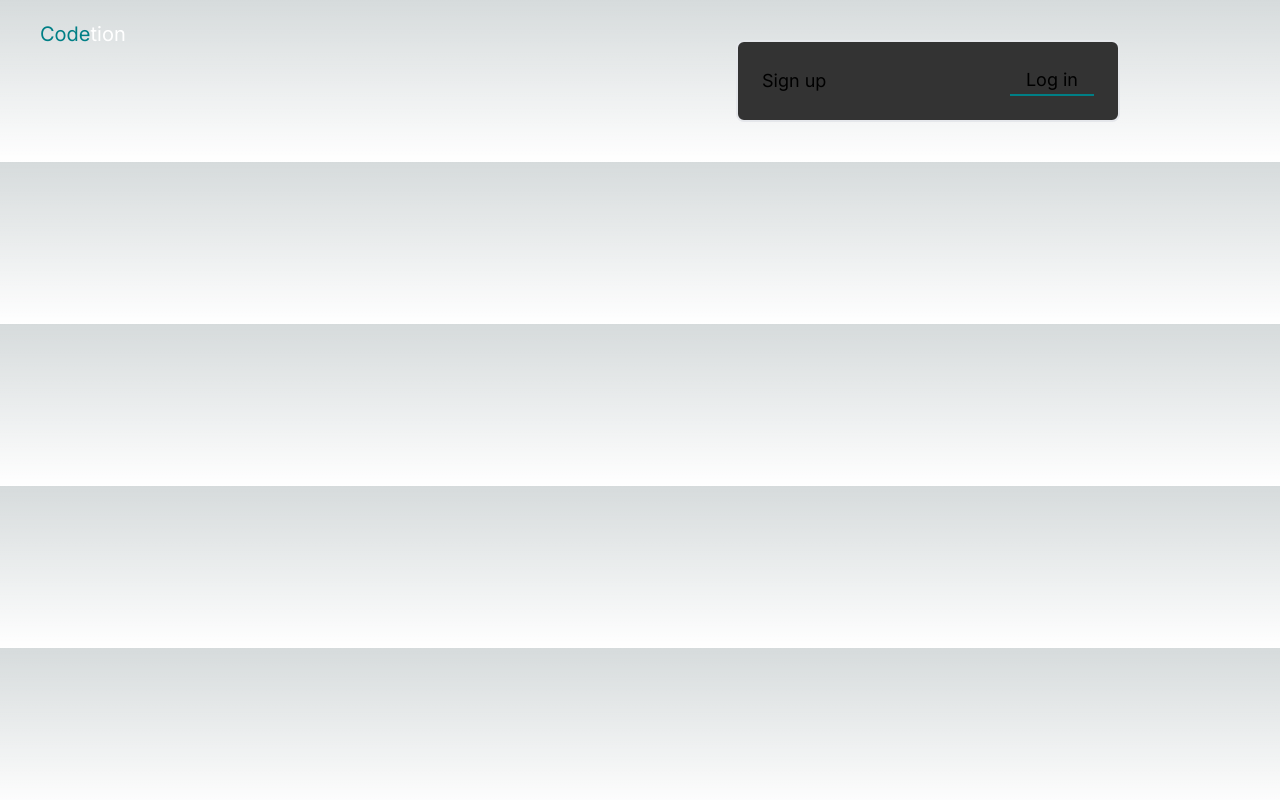
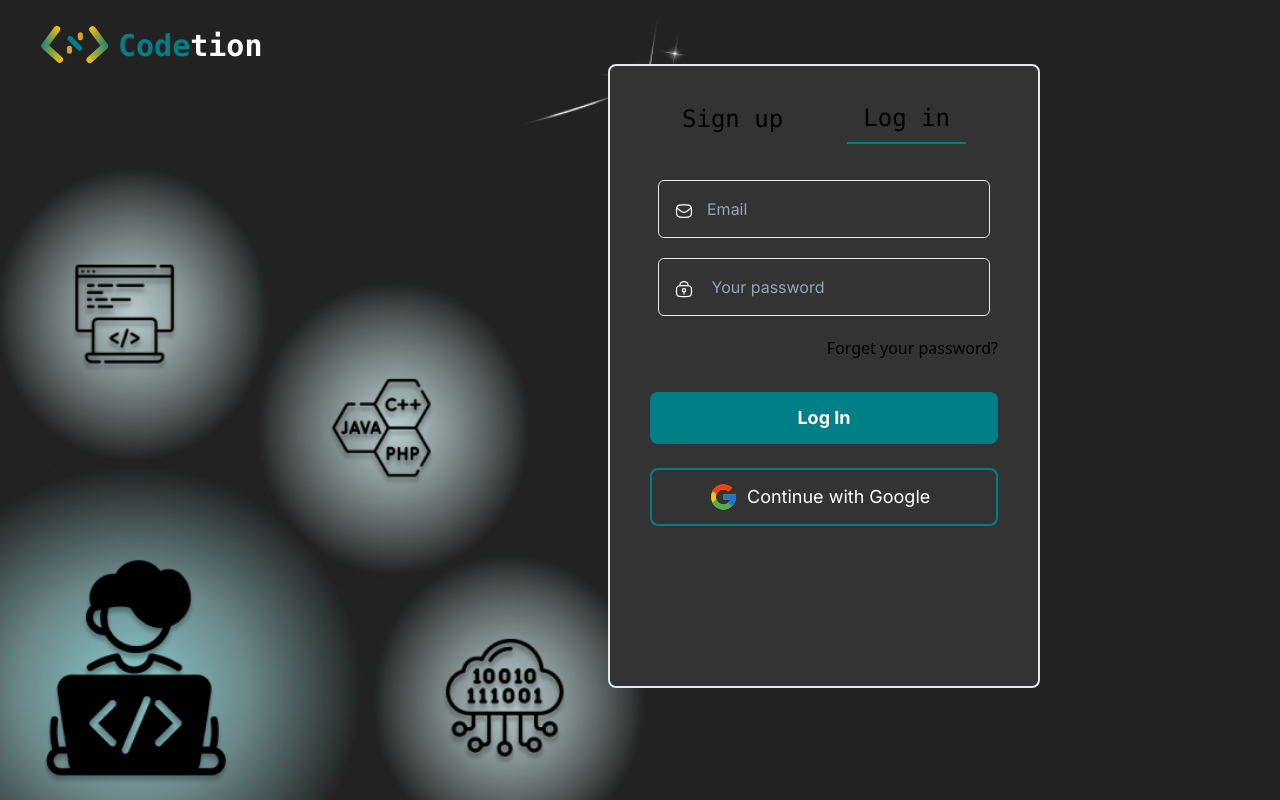
Before and after one commit to AVtheking/CODETION, a Next.js app: page /login in a window 1280 px wide. Built offline with nearby package versions, Linux system fonts and the light colour scheme.

Commit message:
auth ui done

```diff
--- a/src/app/globals.css
+++ b/src/app/globals.css
@@ -2,11 +2,7 @@
 @tailwind components;
 @tailwind utilities;
 
-:root {
-  --foreground-rgb: 0, 0, 0;
-  --background-start-rgb: 214, 219, 220;
-  --background-end-rgb: 255, 255, 255;
-}
+
 
 @media (prefers-color-scheme: dark) {
   :root {
@@ -17,11 +13,9 @@
 }
 
 body {
+
+    width: 100vw;
+    height: 100vh;
   color: rgb(var(--foreground-rgb));
-  background: linear-gradient(
-      to bottom,
-      transparent,
-      rgb(var(--background-end-rgb))
-    )
-    rgb(var(--background-start-rgb));
+
 }
--- a/src/app/login/page.tsx
+++ b/src/app/login/page.tsx
@@ -1,20 +1,102 @@
+import Image from "next/image";
 import Link from "next/link";
-
+import google from "../../../public/google.svg";
+import logo from "../../../public/logo.svg";
+import Button from "../Components/Button";
 export default function Home() {
-    return (
-      <div className="flex h-full w-full">
-      <div className="ml-10 mt-5 text-xl  flex flex-row">
-        <h1>
-        <span className="text-headingColor">Code</span>
+  return (
+    <div className="flex h-full w-full  bg-backgroundColor bg-[url('../../public/bg.png')] bg-cover">
+      <div className="ml-10 mt-6 items-start   flex flex-row">
+        <Image src={logo} alt="logo" width={70} height={70} />
+        <h1 className="text-3xl items-center ml-2 mt-1 font-mono font-semibold">
+          <span className="text-headingColor">Code</span>
           <span className="text-white">tion</span>
         </h1>
+      </div>
+      <div className=" flex flex-col  ml-auto mr-60 mb-28 px-10 mt-16 h-auto  bg-authContainer rounded-lg border-2">
+        <div className="flex justify-between px-8  py-9  items-center w-full ">
+          <h1 className="text-2xl  cursor-pointer pb-2 font-mono font-medium">
+            <Link href="/">Sign up</Link>
+
+          </h1>
+          <h1 className="text-2xl cursor-pointer font-mono pb-2  border-b-2 px-4 font-medium   border-b-headingColor ">
+            Log in
+          </h1>
         </div>
-        <div className=" flex  ml-auto mr-40 mb-10  mt-10 w-96 bg-authContainer rounded-lg border-2" >
-        <div className="flex justify-between p-6 items-center w-full ">
-            <h1 className="text-lg cursor-pointer"><Link href="/">Sign up   </Link></h1>
-            <h1 className="text-lg   cursor-pointer  border-b-2 border-b-headingColor px-4">Log in</h1>
+        <form className="bg-authContainer px-2 rounded  ">
+
+
+          <div className="relative flex items-center">
+            <input
+              className="border rounded-md px-12 py-4 mb-5 bg-authContainer w-full  focus:border-headingColor  focus:outline-none "
+              id="Email"
+              placeholder="Email"
+              type="text"
+            ></input>
+            <div className="absolute inset-y-0 left-0 pl-4 pb-4  flex items-center pointer-events-none">
+              <svg
+                width="20"
+                height="20"
+                viewBox="0 0 24 24"
+                fill="none"
+                xmlns="http://www.w3.org/2000/svg"
+              >
+                <path
+                  d="M3 12C3 9.67029 3 8.50544 3.3806 7.58658C3.88807 6.36144 4.86144 5.38807 6.08658 4.8806C7.00544 4.5 8.17029 4.5 10.5 4.5H13.5C15.8297 4.5 16.9946 4.5 17.9134 4.8806C19.1386 5.38807 20.1119 6.36144 20.6194 7.58658C21 8.50544 21 9.67029 21 12V12C21 14.3297 21 15.4946 20.6194 16.4134C20.1119 17.6386 19.1386 18.6119 17.9134 19.1194C16.9946 19.5 15.8297 19.5 13.5 19.5H10.5C8.17029 19.5 7.00544 19.5 6.08658 19.1194C4.86144 18.6119 3.88807 17.6386 3.3806 16.4134C3 15.4946 3 14.3297 3 12V12Z"
+                  stroke="white"
+                  stroke-width="1.5"
+                  stroke-linejoin="round"
+                />
+                <path
+                  d="M3 8L6.47486 10.7025C8.82448 12.5299 9.99929 13.4436 11.3413 13.6221C11.7788 13.6802 12.222 13.6802 12.6595 13.622C14.0015 13.4436 15.1762 12.5298 17.5258 10.7023L21 8"
+                  stroke="white"
+                  stroke-width="1.5"
+                  stroke-linejoin="round"
+                />
+              </svg>
+            </div>
           </div>
+
+          <div className="relative flex items-center">
+            <input
+              className="border rounded-md px-12 py-4 mb-5 bg-authContainer w-full  focus:border-headingColor  focus:outline-none "
+              id="Password"
+              placeholder=" Your password"
+              type="password"
+            ></input>
+            <div className="absolute inset-y-0 left-0 pl-4 pb-4  flex items-center pointer-events-none">
+              <svg
+                width="20"
+                height="20"
+                viewBox="0 0 24 24"
+                fill="none"
+                xmlns="http://www.w3.org/2000/svg"
+              >
+                <path
+                  d="M17 8V8C17 5.23858 14.7614 3 12 3V3C9.23858 3 7 5.23858 7 8V8M12 15.5V15.5C13.1046 15.5 14 14.6046 14 13.5V13.5C14 12.3954 13.1046 11.5 12 11.5V11.5C10.8954 11.5 10 12.3954 10 13.5V13.5C10 14.6046 10.8954 15.5 12 15.5V15.5ZM12 15.5V18M9.5 21H14.5C16.8346 21 18.0019 21 18.8856 20.5277C19.5833 20.1548 20.1548 19.5833 20.5277 18.8856C21 18.0019 21 16.8346 21 14.5V14.5C21 12.1654 21 10.9981 20.5277 10.1144C20.1548 9.4167 19.5833 8.84525 18.8856 8.47231C18.0019 8 16.8346 8 14.5 8H9.5C7.16537 8 5.99805 8 5.11441 8.47231C4.4167 8.84525 3.84525 9.4167 3.47231 10.1144C3 10.9981 3 12.1654 3 14.5V14.5C3 16.8346 3 18.0019 3.47231 18.8856C3.84525 19.5833 4.4167 20.1548 5.11441 20.5277C5.99805 21 7.16537 21 9.5 21Z"
+                  stroke="white"
+                  stroke-width="1.5"
+                  stroke-linecap="round"
+                  stroke-linejoin="round"
+                />
+              </svg>
+            </div>
+          </div>
+        </form>
+        <div className=" ml-auto mb-8 font-sans">
+          Forget your password?
+
+        </div>
+        <Button buttonText={"Log In"} />
+        <div className="flex justify-center w-full ">
+          <button className="flex  items-center border-2  border-headingColor rounded-lg pl-14 py-3 w-full">
+            <Image src={google} alt="google" />
+            <span className="text-lg pl-2 text-white">
+              Continue with Google
+            </span>
+          </button>
         </div>
       </div>
-    )
-  }
+    </div>
+  );
+}
--- a/src/app/page.tsx
+++ b/src/app/page.tsx
@@ -1,37 +1,36 @@
 import Image from "next/image";
 import Link from "next/link";
-import React from "react";
 import google from "../../public/google.svg";
 import logo from "../../public/logo.svg";
-import Button from "./Components/button";
+import Button from "./Components/Button";
 export default function Home() {
   return (
-    <div className="flex h-full w-full">
+    <div className="flex h-full w-full  bg-backgroundColor bg-[url('../../public/bg.png')] bg-cover">
       <div className="ml-10 mt-6 items-start   flex flex-row">
         <Image src={logo} alt="logo" width={70} height={70} />
-        <h1 className="text-3xl items-center ml-2 mt-1 font-mono">
+        <h1 className="text-3xl items-center ml-2 mt-1 font-mono font-semibold">
           <span className="text-headingColor">Code</span>
           <span className="text-white">tion</span>
         </h1>
       </div>
-      <div className=" flex flex-col  ml-auto mr-40 mb-10 px-10 mt-10 w-auto bg-authContainer rounded-lg border-2">
+      <div className=" flex flex-col  ml-auto mr-60 mb-12 px-10 mt-16  bg-authContainer rounded-lg border-2">
         <div className="flex justify-between px-8  py-9  items-center w-full ">
-          <h1 className="text-2xl  cursor-pointer pb-2  border-b-2 font-mono  border-b-headingColor px-4">
+          <h1 className="text-2xl  cursor-pointer pb-2  border-b-2 font-mono font-medium  border-b-headingColor px-4">
             Sign up
           </h1>
-          <h1 className="text-2xl cursor-pointer font-mono">
+          <h1 className="text-2xl cursor-pointer font-mono font-medium pb-2">
             <Link href="/login">Log in</Link>
           </h1>
         </div>
         <form className="bg-authContainer px-2 rounded  ">
           <div className="relative flex items-center">
             <input
-              className="border rounded-md px-9 py-4 mb-5 bg-authContainer w-full focus:border-headingColor  focus:outline-none "
+              className="border rounded-md px-12 py-4 mb-5 bg-authContainer w-full focus:border-headingColor  focus:outline-none "
               id="Username"
               placeholder="Username"
               type="text"
             ></input>
-            <div className="absolute inset-y-0 left-0 pl-3 pb-4  flex items-center pointer-events-none">
+            <div className="absolute inset-y-0 left-0 pl-4 pb-4  flex items-center pointer-events-none">
               <svg
                 width="20"
                 height="20"
@@ -57,12 +56,12 @@ export default function Home() {
 
           <div className="relative flex items-center">
             <input
-              className="border rounded-md px-9 py-4 mb-5 bg-authContainer w-full  focus:border-headingColor  focus:outline-none "
+              className="border rounded-md px-12 py-4 mb-5 bg-authContainer w-full  focus:border-headingColor  focus:outline-none "
               id="Email"
               placeholder="Email"
               type="text"
             ></input>
-            <div className="absolute inset-y-0 left-0 pl-3 pb-4  flex items-center pointer-events-none">
+            <div className="absolute inset-y-0 left-0 pl-4 pb-4  flex items-center pointer-events-none">
               <svg
                 width="20"
                 height="20"
@@ -88,12 +87,12 @@ export default function Home() {
 
           <div className="relative flex items-center">
             <input
-              className="border rounded-md px-9 py-4 mb-5 bg-authContainer w-full  focus:border-headingColor  focus:outline-none "
+              className="border rounded-md px-12 py-4 mb-5 bg-authContainer w-full  focus:border-headingColor  focus:outline-none "
               id="Password"
               placeholder=" Your password"
               type="password"
             ></input>
-            <div className="absolute inset-y-0 left-0 pl-3 pb-4  flex items-center pointer-events-none">
+            <div className="absolute inset-y-0 left-0 pl-4 pb-4  flex items-center pointer-events-none">
               <svg
                 width="20"
                 height="20"
@@ -112,7 +111,7 @@ export default function Home() {
             </div>
           </div>
         </form>
-        <div className="flex items-center px-2 text-start text-xs mb-5">
+        <div className="flex items-center px-2 text-start text-xs mb-10">
           <input
             className="mr-2 accent-authContainer bg-gray-700"
             id="checkbox"
@@ -126,7 +125,7 @@ export default function Home() {
           </span>
         </div>
         <Button buttonText={"Create an account"} />
-        <div className="flex justify-center w-full mb-4">
+        <div className="flex justify-center w-full ">
           <button className="flex  items-center border-2  border-headingColor rounded-lg pl-14 py-3 w-full">
             <Image src={google} alt="google" />
             <span className="text-lg pl-2 text-white">
--- a/tailwind.config.ts
+++ b/tailwind.config.ts
@@ -11,6 +11,7 @@ const config: Config = {
       colors: {
         headingColor: "rgba(0, 127, 134, 1)",
         authContainer: "rgba(51, 51, 51, 1)",
+        backgroundColor:"rgba(34, 34, 34, 1)"
       },
       backgroundImage: {
         "gradient-radial": "radial-gradient(var(--tw-gradient-stops))",
```
Also changed, not shown: public/bg.png (added).
